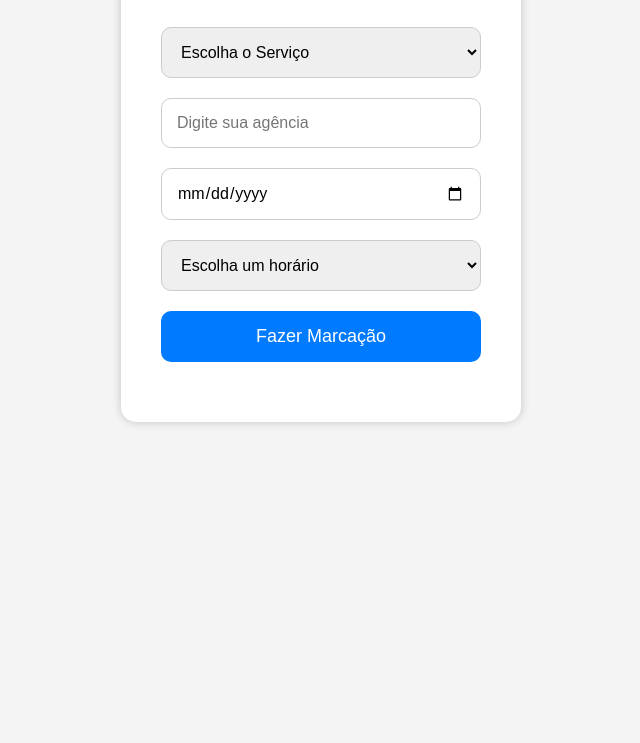
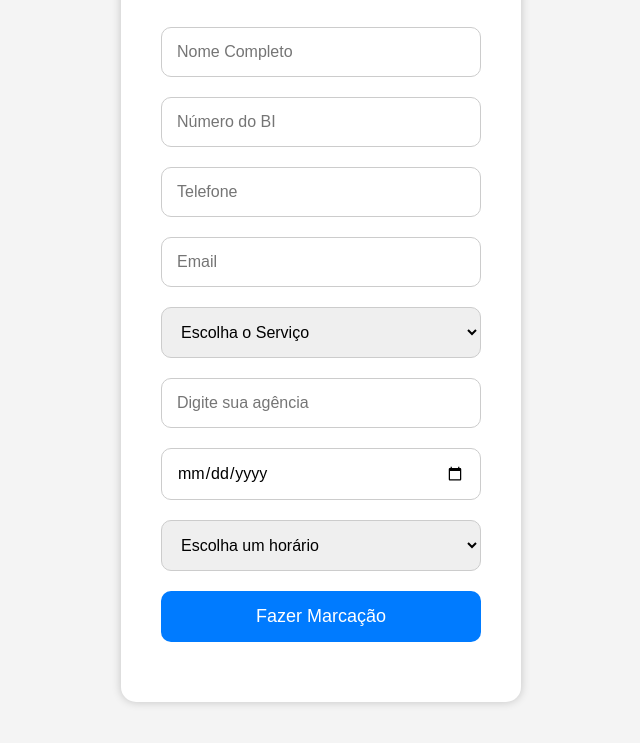
Before and after one commit to delcioalexandre/BancoSemFilas, a plain HTML site: page marcação.html in a window 1280 px wide. Shown: the part 177-920 px from the top of the page, without its empty margins (319-959 px from the left). Before the commit the page ends 800 px from the top, so only its background shows below. Drawn offline with Linux system fonts and the light colour scheme.

```diff
--- a/marcação.html
+++ b/marcação.html
@@ -14,6 +14,13 @@
         <h1>Pré-Atendimento Bancário</h1>
 
         <form>
+            <input type="text" placeholder="Nome Completo" required>
+
+<input type="text" placeholder="Número do BI" required>
+
+<input type="tel" placeholder="Telefone" required>
+
+<input type="email" placeholder="Email" required>
 
             <select>
                 <option>Escolha o Serviço</option>
```
